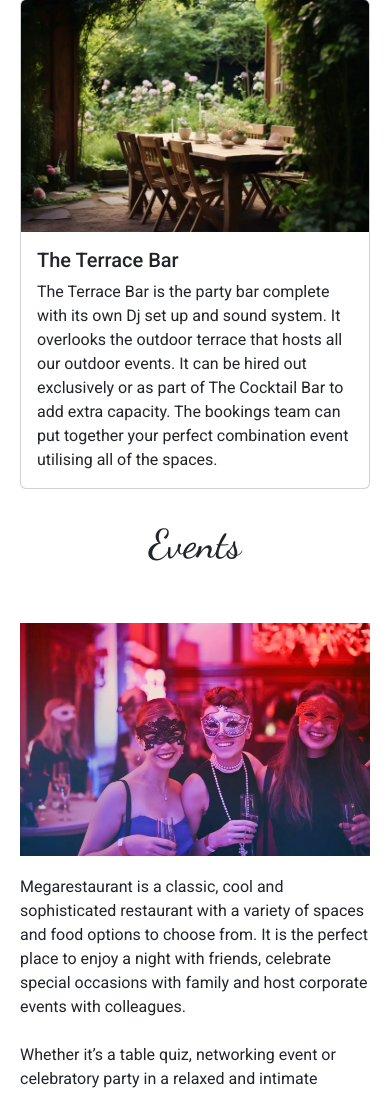
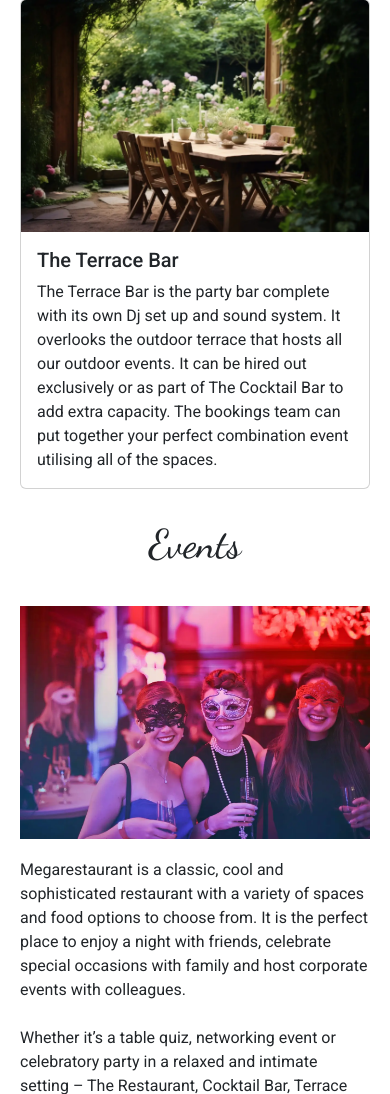
Before and after one commit to Zest-studi-o/p04-restaurant-bookings, a Django app: page / in a window 390 px wide. Shown: the part 1501-2595 px from the top of the page. Run offline with Django 3.2, Linux system fonts and the light colour scheme; some libraries are stand-ins or nearby versions.

Commit message:
Tidy up & add favicon

```diff
--- a/static/css/style.css
+++ b/static/css/style.css
@@ -574,7 +574,7 @@ h2 {
     }
 
     .event-image>img {
-        padding-top: 10%;
+        margin-top: 5%;
     }
 
     .event-text {
--- a/templates/base.html
+++ b/templates/base.html
@@ -7,6 +7,7 @@
     <meta name="viewport" content="width=device-width, initial-scale=1.0">
     <meta name="keywords" content="restaurant, food, meals, drinks">
     <meta name="description" content="MegaRestaurant is a restaurant booking system">
+    <link rel="icon" type="image/x-icon" href="{% static 'images/favicon.ico' %}">
     <link rel="stylesheet" href="https://cdnjs.cloudflare.com/ajax/libs/bootstrap/5.2.3/css/bootstrap.min.css"
         integrity="sha512-SbiR/eusphKoMVVXysTKG/7VseWii+Y3FdHrt0EpKgpToZeemhqHeZeLWLhJutz/2ut2Vw1uQEj2MbRF+TVBUA=="
         crossorigin="anonymous" referrerpolicy="no-referrer" />
```
Also changed, not shown: README.md, static/images/favicon.ico (added), static/images/favicon.png (added).
